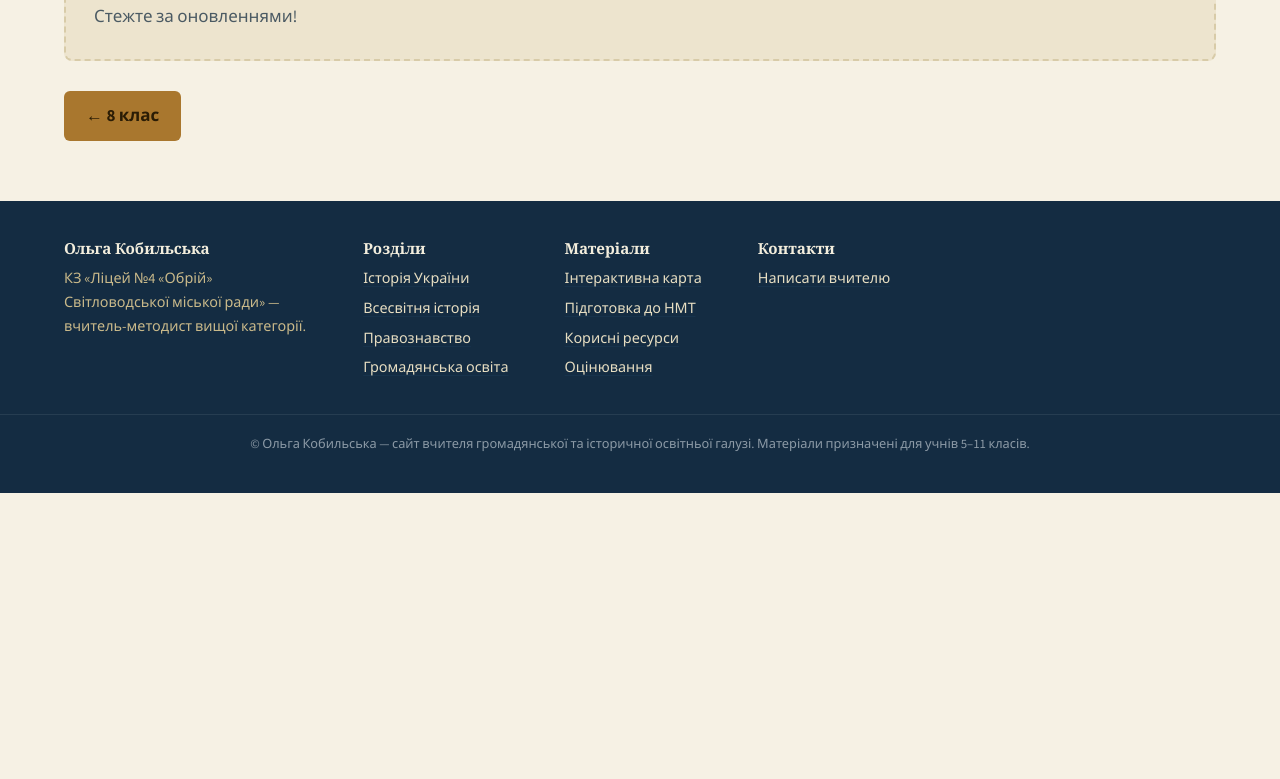
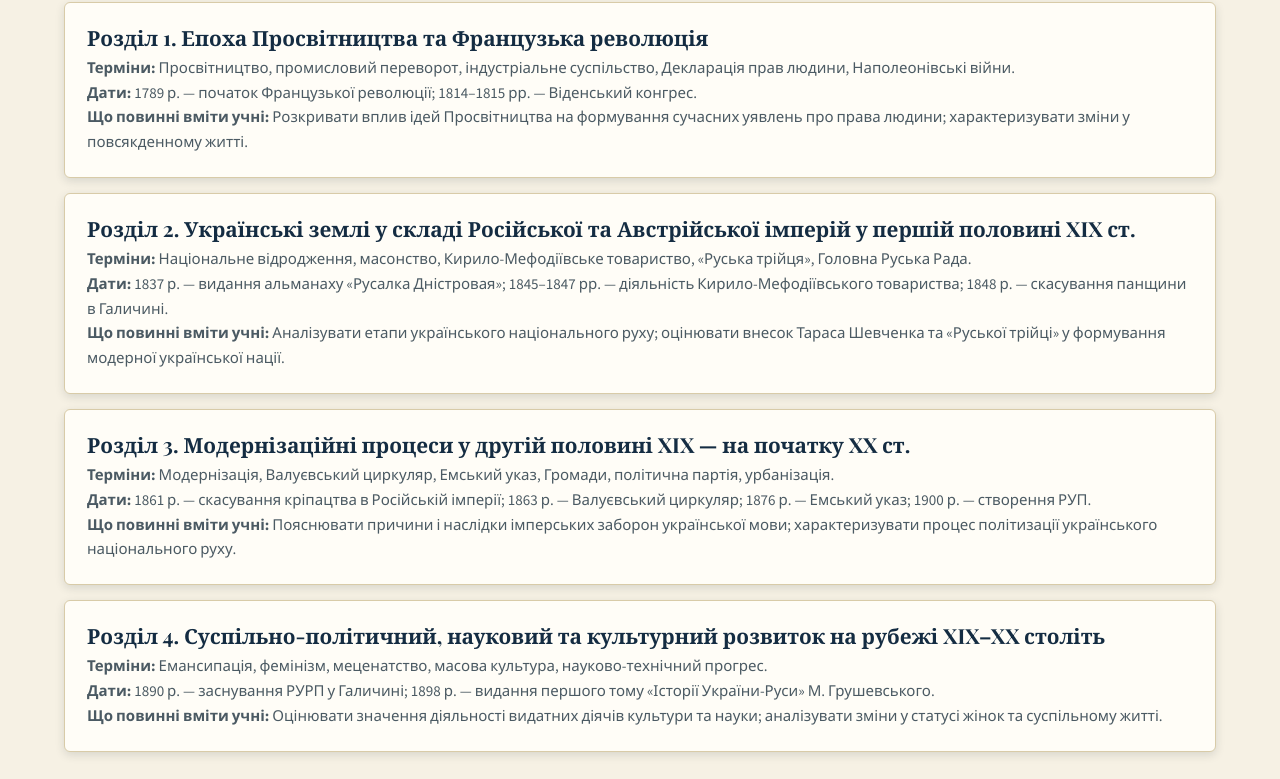
Before and after one commit to OlgaKoboldBell/teacherolhakobylska, a plain HTML site: page doslidzhuyemo-istoriyu-9-klas.html in a window 1280 px wide. Shown: the part 750-1529 px from the top of the page. Before the commit the page ends 1243 px from the top, so only its background shows below. Drawn offline with nearby package versions, Linux system fonts and the light colour scheme.

Commit message:
Update doslidzhuyemo-istoriyu-9-klas.html

```diff
--- a/doslidzhuyemo-istoriyu-9-klas.html
+++ b/doslidzhuyemo-istoriyu-9-klas.html
@@ -90,10 +90,37 @@
     <div class="card"><span class="card-icon">✅</span><h3>Тестові завдання</h3><p>Завдання у форматі НМТ/ДПА для самоперевірки та закріплення.</p></div>
   </div>
 
-  <div class="placeholder-box" style="margin-top:26px;">
-    📥 Матеріали цього розділу поповнюються поступово. Незабаром тут з'являться презентації,
-    відеоуроки та завдання для 9 класу. Стежте за оновленнями!
+ <div class="program-content" style="margin-top:26px;">
+  <h2>Навчальна програма курса (9 клас)</h2>
+
+  <div class="card" style="margin-bottom:15px;">
+    <h3>Розділ 1. Епоха Просвітництва та Французька революція</h3>
+    <p><strong>Терміни:</strong> Просвітництво, промисловий переворот, індустріальне суспільство, Декларація прав людини, Наполеонівські війни.</p>
+    <p><strong>Дати:</strong> 1789 р. — початок Французької революції; 1814–1815 рр. — Віденський конгрес.</p>
+    <p><strong>Що повинні вміти учні:</strong> Розкривати вплив ідей Просвітництва на формування сучасних уявлень про права людини; характеризувати зміни у повсякденному житті.</p>
   </div>
+
+  <div class="card" style="margin-bottom:15px;">
+    <h3>Розділ 2. Українські землі у складі Російської та Австрійської імперій у першій половині XIX ст.</h3>
+    <p><strong>Терміни:</strong> Національне відродження, масонство, Кирило-Мефодіївське товариство, «Руська трійця», Головна Руська Рада.</p>
+    <p><strong>Дати:</strong> 1837 р. — видання альманаху «Русалка Дністровая»; 1845–1847 рр. — діяльність Кирило-Мефодіївського товариства; 1848 р. — скасування панщини в Галичині.</p>
+    <p><strong>Що повинні вміти учні:</strong> Аналізувати етапи українського національного руху; оцінювати внесок Тараса Шевченка та «Руської трійці» у формування модерної української нації.</p>
+  </div>
+
+  <div class="card" style="margin-bottom:15px;">
+    <h3>Розділ 3. Модернізаційні процеси у другій половині XIX — на початку XX ст.</h3>
+    <p><strong>Терміни:</strong> Модернізація, Валуєвський циркуляр, Емський указ, Громади, політична партія, урбанізація.</p>
+    <p><strong>Дати:</strong> 1861 р. — скасування кріпацтва в Російській імперії; 1863 р. — Валуєвський циркуляр; 1876 р. — Емський указ; 1900 р. — створення РУП.</p>
+    <p><strong>Що повинні вміти учні:</strong> Пояснювати причини і наслідки імперських заборон української мови; характеризувати процес політизації українського національного руху.</p>
+  </div>
+
+  <div class="card" style="margin-bottom:15px;">
+    <h3>Розділ 4. Суспільно-політичний, науковий та культурний розвиток на рубежі XIX–XX століть</h3>
+    <p><strong>Терміни:</strong> Емансипація, фемінізм, меценатство, масова культура, науково-технічний прогрес.</p>
+    <p><strong>Дати:</strong> 1890 р. — заснування РУРП у Галичині; 1898 р. — видання першого тому «Історії України-Руси» М. Грушевського.</p>
+    <p><strong>Що повинні вміти учні:</strong> Оцінювати значення діяльності видатних діячів культури та науки; аналізувати зміни у статусі жінок та суспільному житті.</p>
+  </div>
+</div>
 
   <div style="display:flex; justify-content:space-between; margin-top:30px; flex-wrap:wrap; gap:10px;">
     <div><a class="btn" href="doslidzhuyemo-istoriyu-8-klas.html">← 8 клас</a></div>
```
